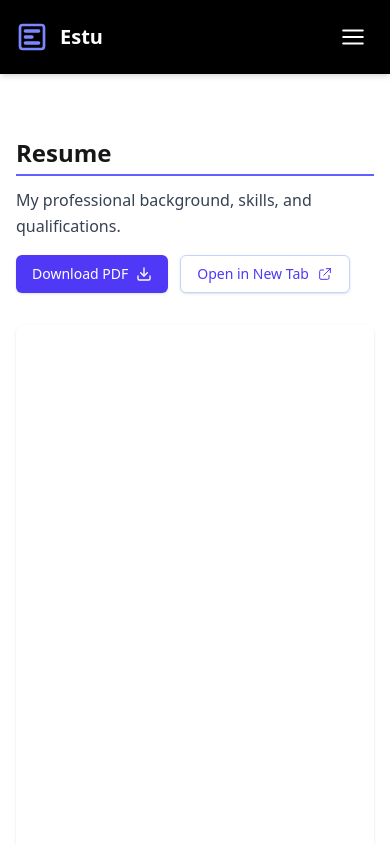
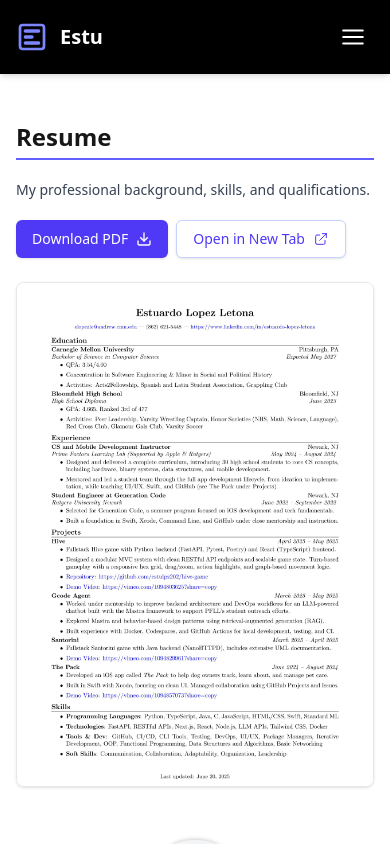
Before and after one commit to estulpz202/personal-website, a Next.js app: page /resume in a window 390 px wide. Shown: the top 844 px of the page. Built offline with nearby package versions, Linux system fonts and the light colour scheme.

Commit message:
Add resume preview image and improve layout for responsiveness.

```diff
--- a/src/app/resume/page.tsx
+++ b/src/app/resume/page.tsx
@@ -1,6 +1,7 @@
 import SectionHeader from '@/components/common/SectionHeader';
 import Container from '@/components/common/Container';
 import { DownloadButton, SecondaryButton } from '@/components/ui/Button';
+import Image from 'next/image';
 
 /**
  * Page metadata for browser tab display
@@ -14,19 +15,19 @@ export const metadata = {
  */
 export default function ResumePage() {
   return (
-    <main className="py-10 fade-in-up">
+    <main className="py-6 sm:py-8 md:py-10 fade-in-up">
       <Container>
         {/* Page header with title and actions */}
-        <div className="mb-8">
+        <div className="mb-6 sm:mb-7 md:mb-8">
           <SectionHeader title="Resume" />
-          <div className="flex flex-col sm:flex-row sm:justify-between sm:items-center gap-4">
-            <p className="text-gray-700 my-auto">
+          <div className="flex flex-col sm:flex-row sm:justify-between sm:items-center gap-3 sm:gap-4">
+            <p className="text-gray-700 text-sm sm:text-base my-2 sm:my-auto">
               My professional background, skills, and qualifications.
             </p>
-            <div className="flex gap-3">
+            <div className="flex flex-wrap sm:flex-nowrap gap-2 sm:gap-3">
               <DownloadButton
                 href="/resume.pdf"
-                filename="Estuardo-Lopez-Resume.pdf"
+                filename="Estuardo_Lopez_Resume.pdf"
                 size="small"
                 icon="download"
               >
@@ -40,8 +41,24 @@ export default function ResumePage() {
           </div>
         </div>
 
-        {/* Embedded PDF viewer */}
-        <div className="w-full rounded-lg overflow-hidden shadow-sm">
+        {/* Resume Display */}
+        <div className="w-full rounded-lg overflow-hidden shadow-sm border border-gray-200">
+          {/* Image - For small to large screens */}
+          <div className="xl:hidden w-full">
+            <a href="/resume.pdf" target="_blank" rel="noopener noreferrer">
+              <Image
+                src="/images/resume/resume_preview.jpg"
+                alt="Estuardo Lopez Resume"
+                width={1000}
+                height={1294}
+                className="w-full h-auto object-contain"
+                priority
+              />
+            </a>
+          </div>
+
+          {/* Embedded PDF Viewer - For xl screens and above */}
+          <div className="hidden xl:block">
             <iframe
               src="/resume.pdf"
               title="Estuardo Lopez Resume"
@@ -49,6 +66,7 @@ export default function ResumePage() {
               height="1200px"
             ></iframe>
           </div>
+        </div>
       </Container>
     </main>
   );
```
Also changed, not shown: public/images/resume/resume_preview.jpg (added). Lines whose indentation alone changed are shown as unchanged.
